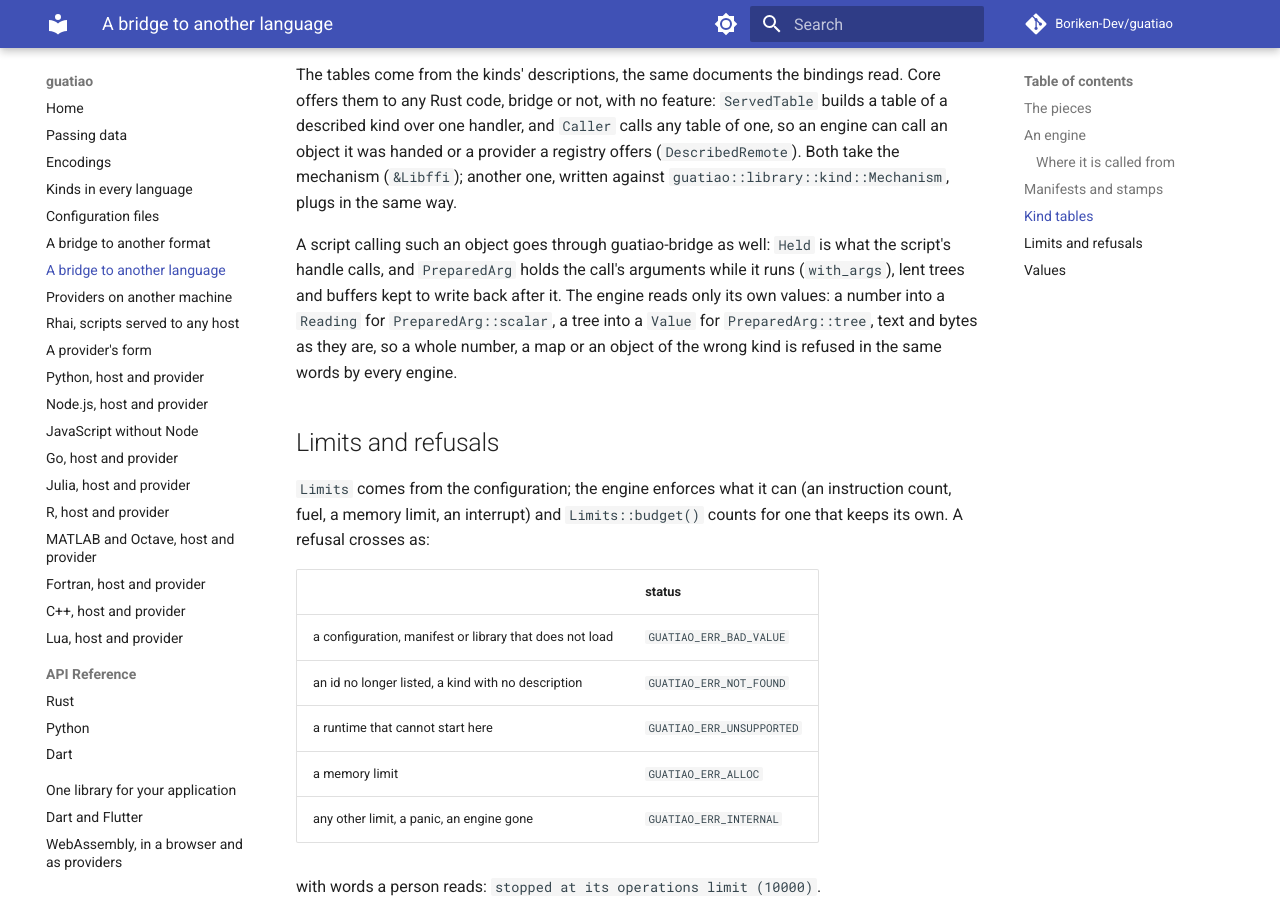
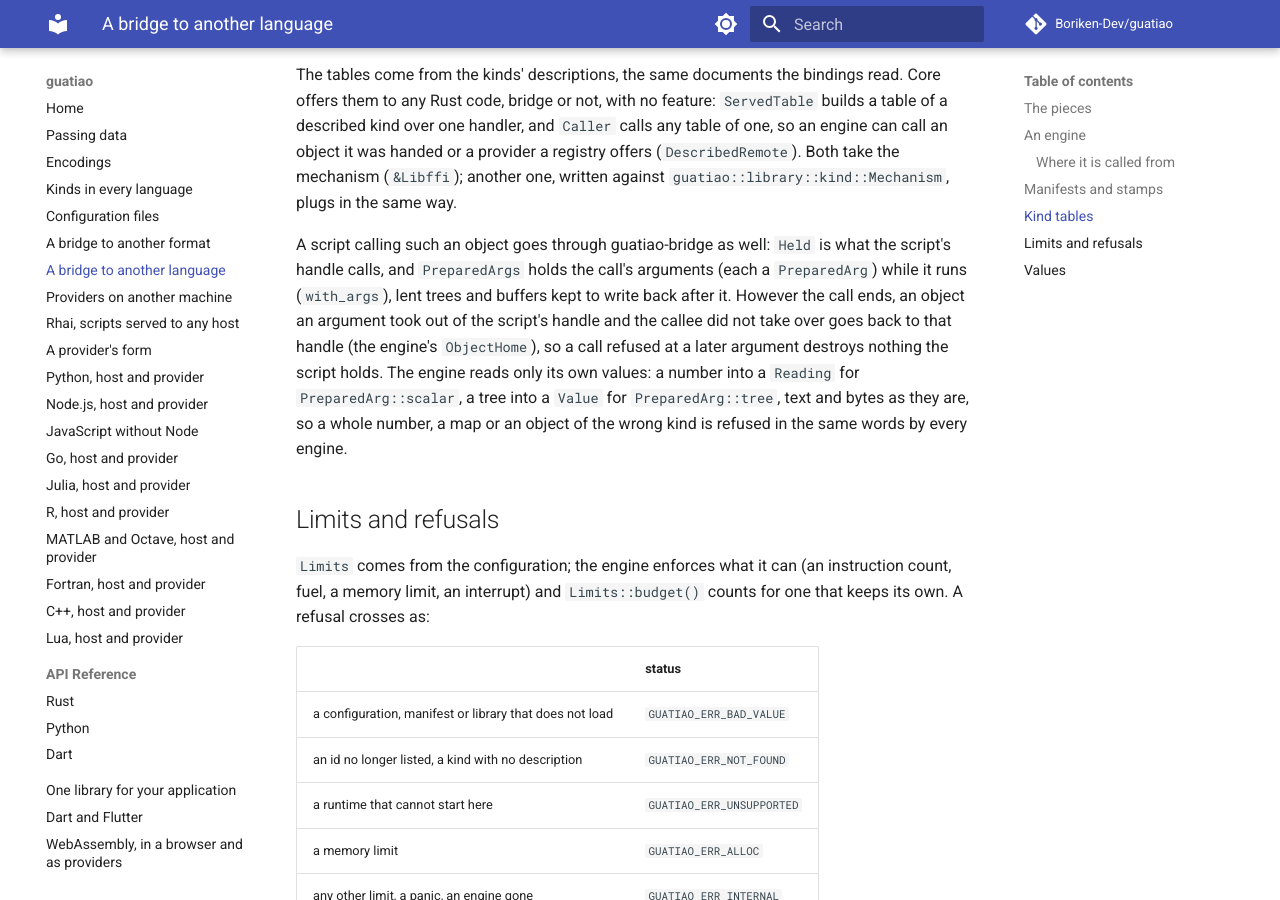
Before and after one commit to Boriken-Dev/guatiao, an MkDocs documentation site: the page built from docs/language-bridges.md, in a window 1280 px wide and 900 px high, scrolled down 4436 px. Built offline with MkDocs 1.6.1 and Material for MkDocs 9.7.7, drawn with Linux system fonts in a browser that asks for light colours; comment, search, counter and statistics services are not loaded.

Commit message:
docs: a script's object comes back from a call that fails
The language-bridges page says how PreparedArgs gives an object taken
out of a script's handle back, so that a refused call destroys nothing
the script holds.

```diff
--- a/docs/language-bridges.md
+++ b/docs/language-bridges.md
@@ -199,9 +199,13 @@ Both take the mechanism (`&Libffi`); another one, written against
 `guatiao::library::kind::Mechanism`, plugs in the same way.
 
 A script calling such an object goes through guatiao-bridge as well:
-`Held` is what the script's handle calls, and `PreparedArg` holds the
-call's arguments while it runs (`with_args`), lent trees and buffers kept
-to write back after it. The engine reads only its own values: a number
+`Held` is what the script's handle calls, and `PreparedArgs` holds the
+call's arguments (each a `PreparedArg`) while it runs (`with_args`), lent
+trees and buffers kept to write back after it. However the call ends, an
+object an argument took out of the script's handle and the callee did not
+take over goes back to that handle (the engine's `ObjectHome`), so a call
+refused at a later argument destroys nothing the script holds. The engine
+reads only its own values: a number
 into a `Reading` for `PreparedArg::scalar`, a tree into a `Value` for
 `PreparedArg::tree`, text and bytes as they are, so a whole number, a
 map or an object of the wrong kind is refused in the same words by every
```
